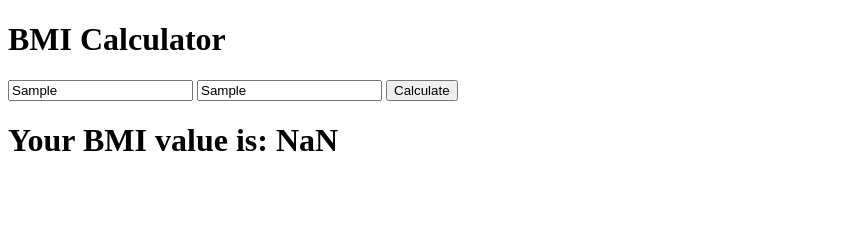
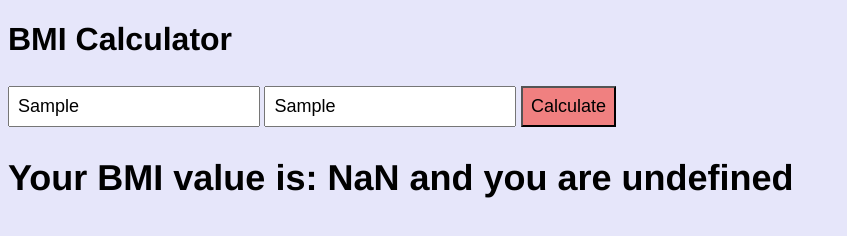
Before and after one commit to Noelryn/bmi_cal_2020, a website: page src/index.html in a window 1280 px wide. Both pictures are taken after typing "Sample", "Sample" into the empty fields and a click on the button "Calculate". Shown: the whole page, without its empty margins (0-847 px from the left). Drawn offline with Linux system fonts and the light colour scheme.

Commit message:
adding styling into css file

```diff
--- /dev/null
+++ b/src/assets/css/style.css
@@ -0,0 +1,22 @@
+body {
+  font-family: 'Franklin Gothic Medium', 'Arial Narrow', Arial, sans-serif;
+  background-color: lavender;
+}
+
+input[type="text"] {
+  padding: 8px 8px;
+  margin: 6px 0;
+  box-sizing: border-box;
+  font-size: large;
+}
+
+button {
+  background-color: lightcoral;
+  padding: 8px 8px;
+  font-size: large;
+}
+
+#results {
+  font-family: 'Franklin Gothic Medium', 'Arial Narrow', Arial, sans-serif;
+  font-size: large;
+}
--- a/src/assets/js/bmiCalculator.js
+++ b/src/assets/js/bmiCalculator.js
@@ -3,3 +3,13 @@ const calculateMetricBMI = (weight, height) => {
   result = (weight / ((height / 100) * (height / 100))).toFixed(2)
   return result
 }
+
+const getBMIClassification = (value) => {
+  if (value < 18.5){
+    return "Underweight"
+  }else if (value < 25){
+    return "Healthy"
+  }else if(value <30){
+    return "Overweight"
+  }
+}
--- a/src/assets/js/bmiUI.js
+++ b/src/assets/js/bmiUI.js
@@ -2,6 +2,7 @@ const calculateBMI = () => {
   let weightInput = document.getElementById("weight")
   let heightInput = document.getElementById("height")
   let results = calculateMetricBMI(weightInput.value, heightInput.value)
+  let message = getBMIClassification(results)
   let displayResultsElement = document.getElementById('results')
-  displayResultsElement.innerHTML = `<h1> Your BMI value is: ${results}</h1>`
+  displayResultsElement.innerHTML = `<h1> Your BMI value is: ${results} and you are ${message}</h1>`
 }
--- a/src/index.html
+++ b/src/index.html
@@ -3,9 +3,11 @@
 <head>
   <meta charset="UTF-8">
   <meta name="viewport" content="width=device-width, initial-scale=1.0">
+  <link rel="stylesheet" href="./assets/css/style.css">
   <meta http-equiv="X-UA-Compatible" content="ie=edge">
   <title>BMI Calculator</title>
 </head>
+
 <body>
   <h1>BMI Calculator</h1>
   <input type="text" id="weight" placeholder="Your weight in kg">
```
Also changed, not shown: cypress/integration/userCanCheckTheirBmi.feature.js (renamed from cypress/integration/userCanEnterWeightAndHeight.feature.js, +5 -0 lines).
